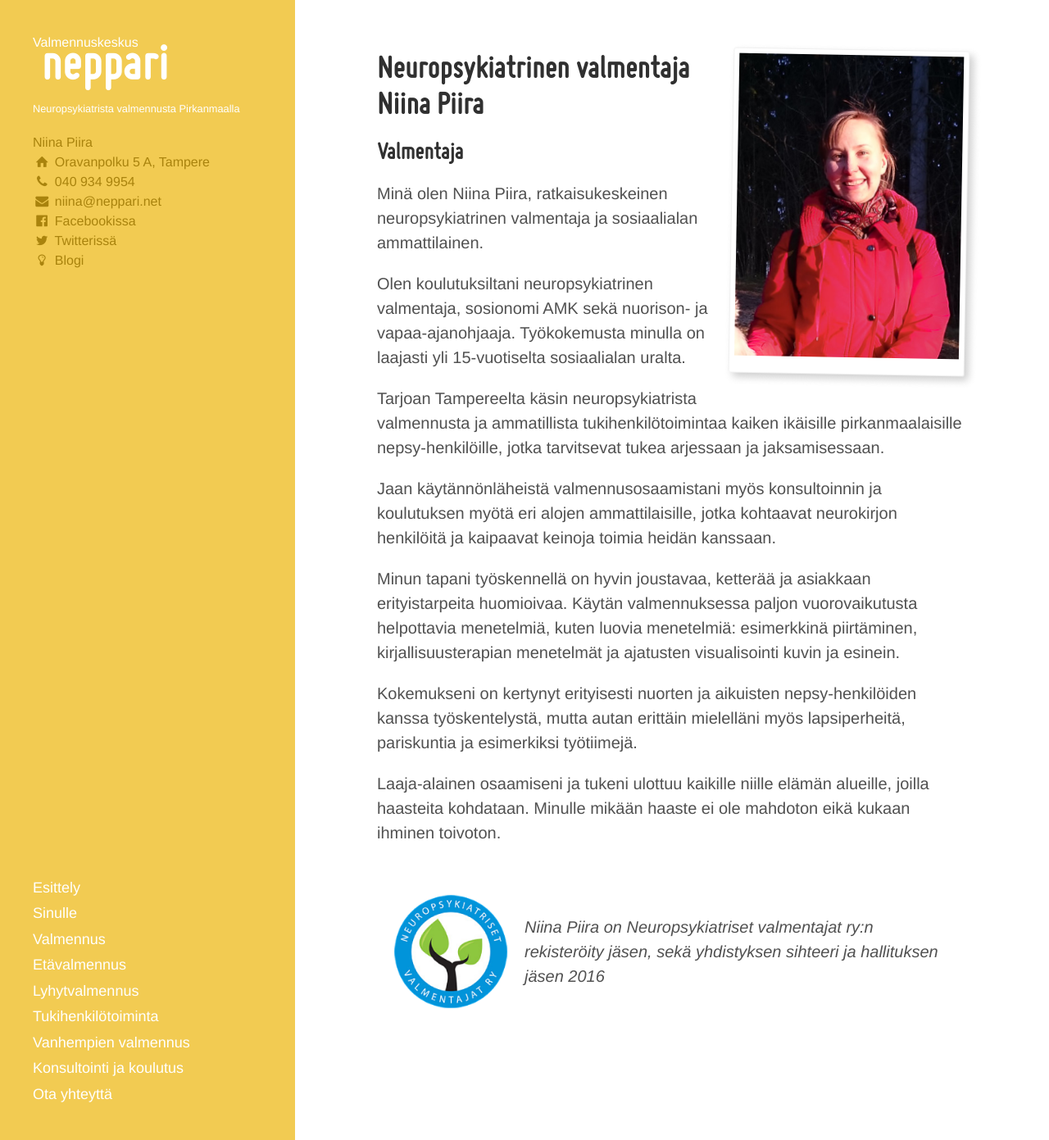
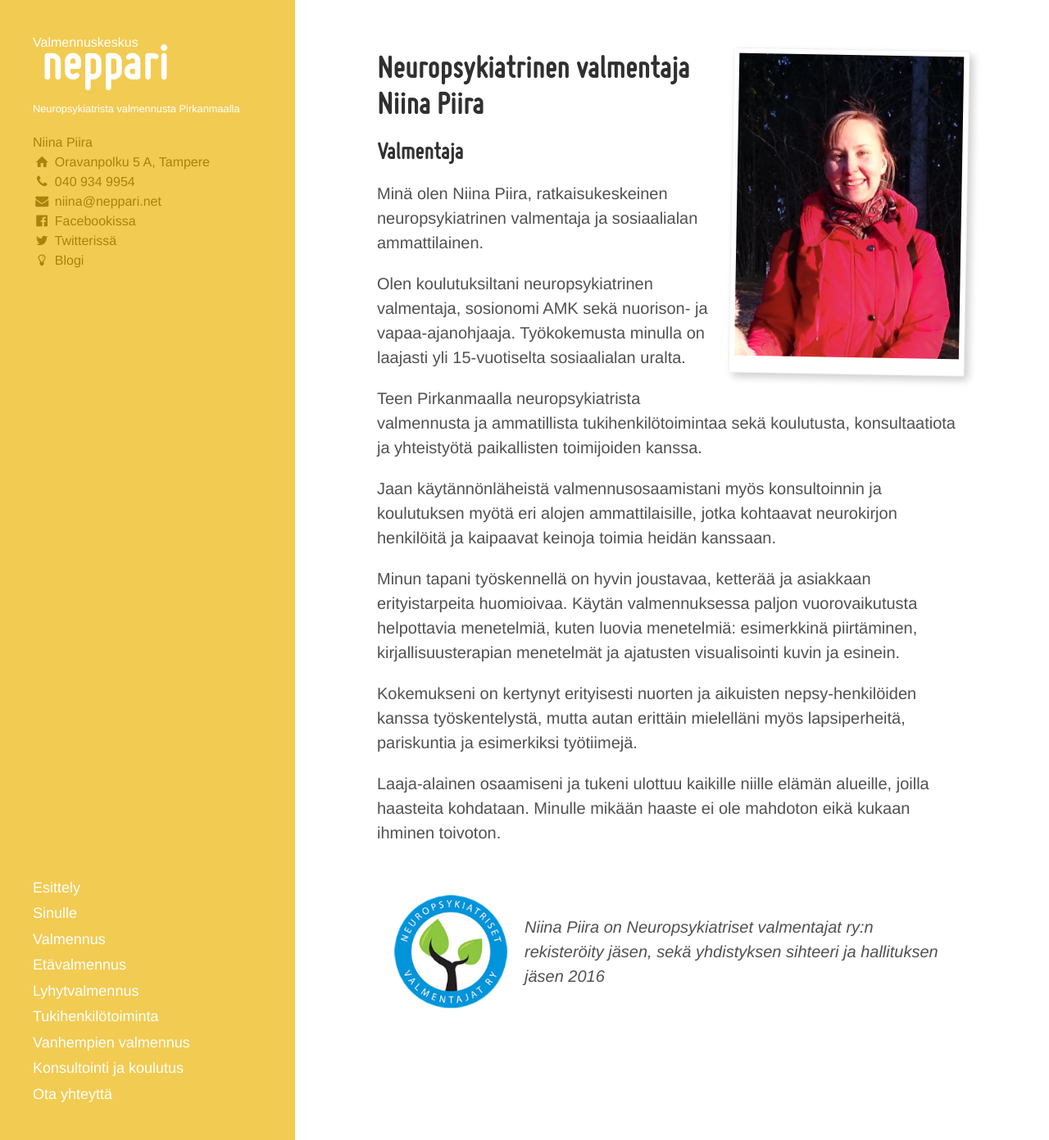
Before and after one commit to niinapiira/neppari.net, a Jekyll site: the page built from niina.md, in a window 1280 px wide and 1391 px high. Shown: the whole window at 82% size. Built offline with Jekyll 4.4.1, drawn with Linux system fonts in a browser that asks for light colours.

Commit message:
Updated niina.md

```diff
--- a/niina.md
+++ b/niina.md
@@ -15,7 +15,7 @@ Minä olen Niina Piira, ratkaisukeskeinen neuropsykiatrinen valmentaja ja sosiaa
 
 Olen koulutuksiltani neuropsykiatrinen valmentaja, sosionomi AMK sekä nuorison- ja vapaa-ajanohjaaja. Työkokemusta minulla on laajasti yli 15-vuotiselta sosiaalialan uralta.
 
-Tarjoan Tampereelta käsin neuropsykiatrista valmennusta ja ammatillista tukihenkilötoimintaa kaiken ikäisille pirkanmaalaisille nepsy-henkilöille, jotka tarvitsevat tukea arjessaan ja jaksamisessaan.
+Teen Pirkanmaalla neuropsykiatrista valmennusta ja ammatillista tukihenkilötoimintaa sekä koulutusta, konsultaatiota ja yhteistyötä paikallisten toimijoiden kanssa.
 
 Jaan käytännönläheistä valmennusosaamistani myös konsultoinnin ja koulutuksen myötä eri alojen ammattilaisille, jotka kohtaavat neurokirjon henkilöitä ja kaipaavat keinoja toimia heidän kanssaan.
 
```
